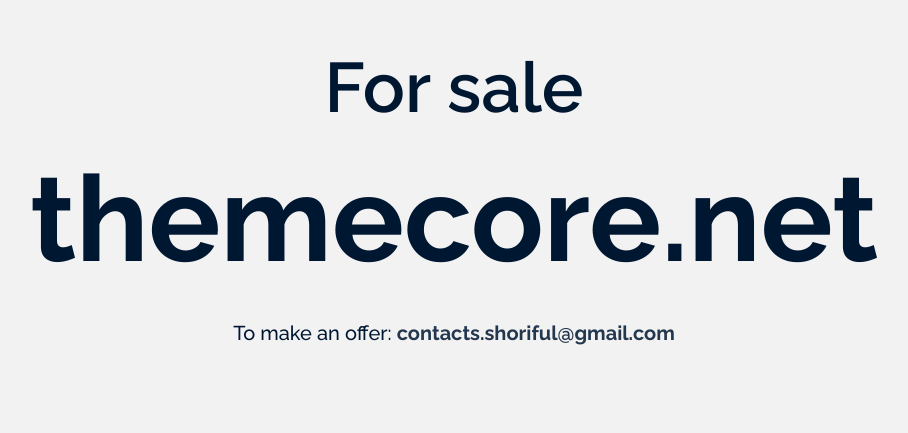
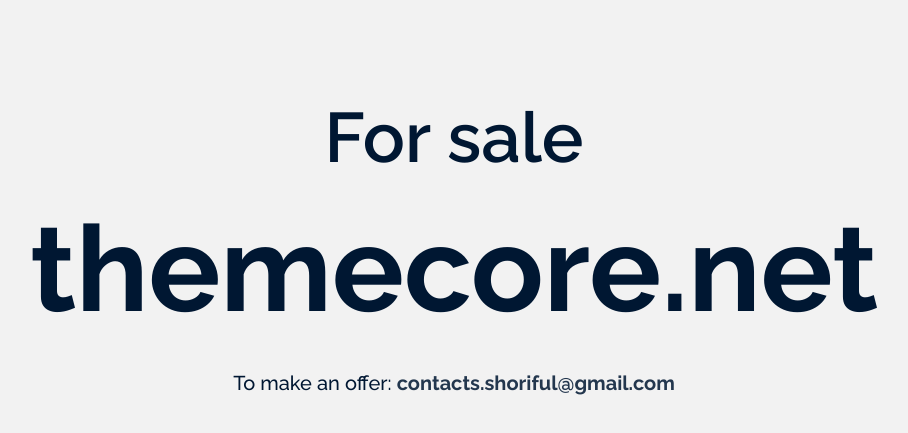
Before and after one commit to ShorifulAkash/themecore, a plain HTML site: page index.html in a window 1280 px wide. Shown: the part 205-638 px from the top of the page, without its empty margins (186-1094 px from the left). Drawn offline with Linux system fonts and the light colour scheme.

Commit message:
Update design

```diff
--- a/index.html
+++ b/index.html
@@ -19,6 +19,7 @@
             font-family: "Raleway", sans-serif;
             color: #001732;
             background: #f2f2f2;
+            break-word: break-all;
         }
         /* title */
         .for-sale {
@@ -80,7 +81,7 @@
 
 </head>
 <body>
-    <div style="height: 100vh; display: flex; align-items: center; justify-content: center;">
+    <div style="height: 100vh; display: flex; align-items: center; justify-content: center; padding: 50px 20px;">
         <div style="text-align: center;">
             <!-- title -->
             <h2 class="for-sale">
```
